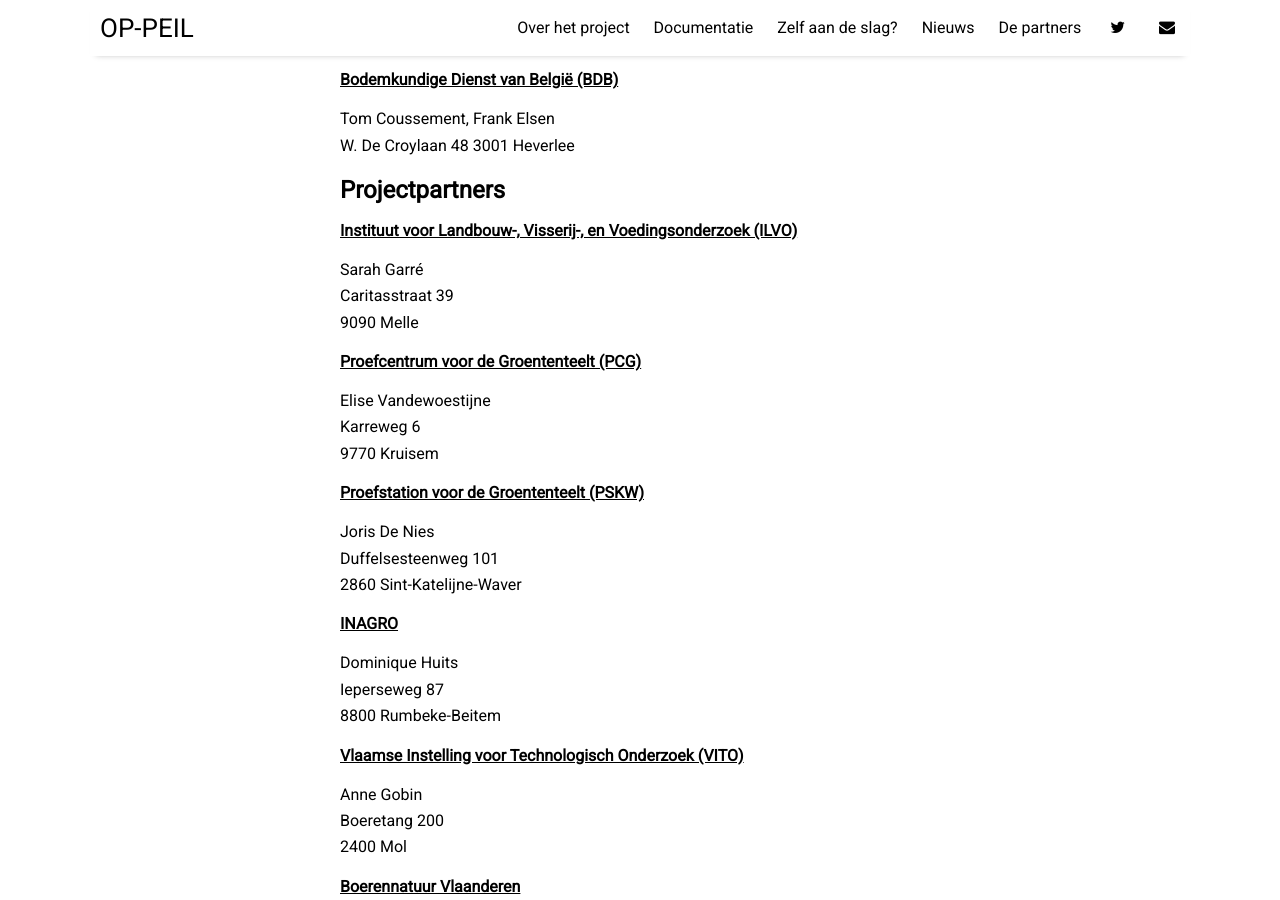
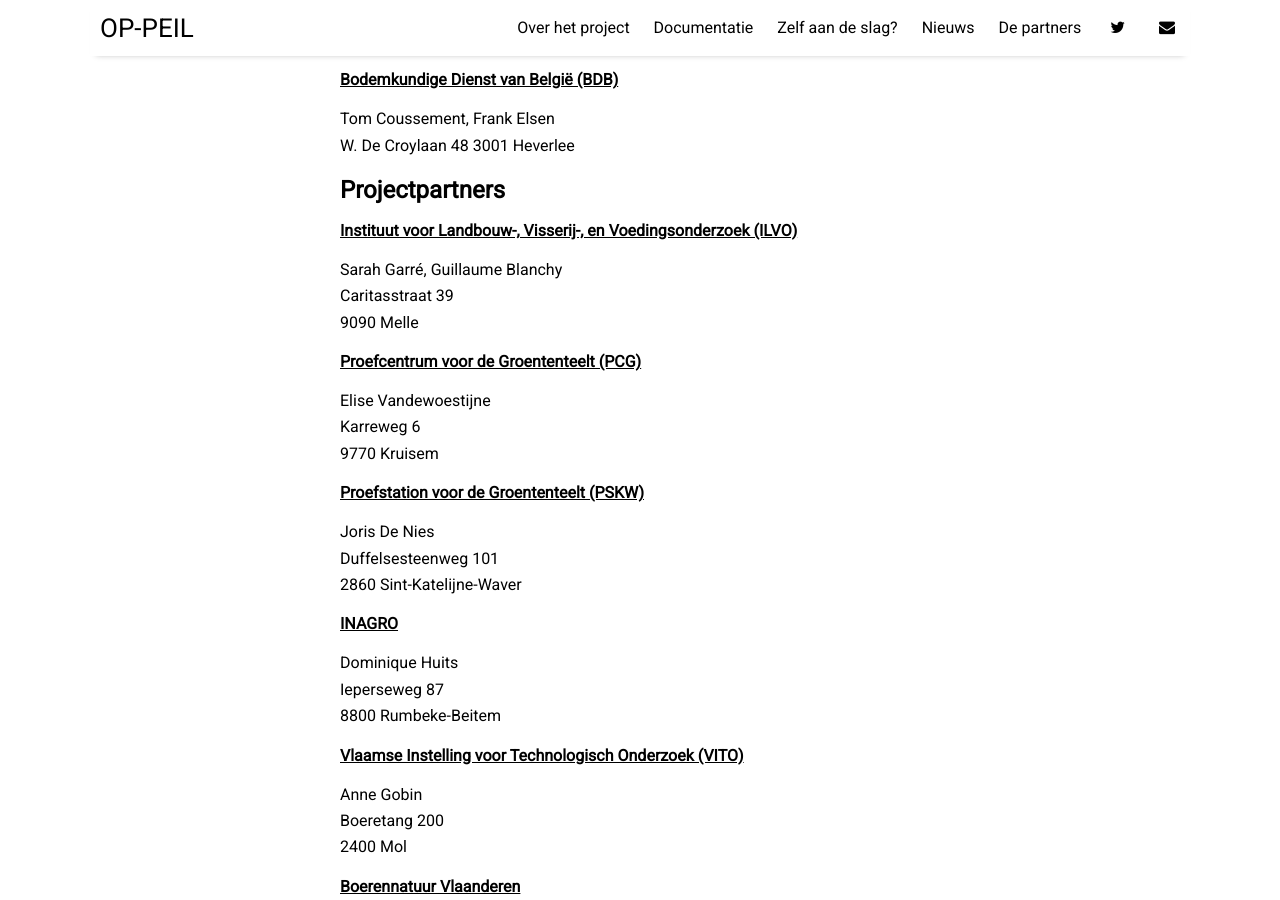
Before and after one commit to sarahgarre/op-peil, a Jekyll site: the page built from pages/contact.md, in a window 1280 px wide and 900 px high, scrolled down 393 px. Built offline with Jekyll 4.4.1, drawn with Linux system fonts in a browser that asks for light colours; nearby versions of some CDN libraries.

Commit message:
update personeelsinzet

```diff
--- a/pages/contact.md
+++ b/pages/contact.md
@@ -15,7 +15,7 @@
 ## Projectpartners
 #### [Instituut voor Landbouw-, Visserij-, en Voedingsonderzoek (ILVO)](https://www.ilvo.vlaanderen.be)
 
-Sarah Garré
+Sarah Garré, Guillaume Blanchy
 Caritasstraat 39
 9090 Melle
 
```
Also changed, not shown: _posts/2021-06-19-about-the-author.md (+1 -1 lines).
